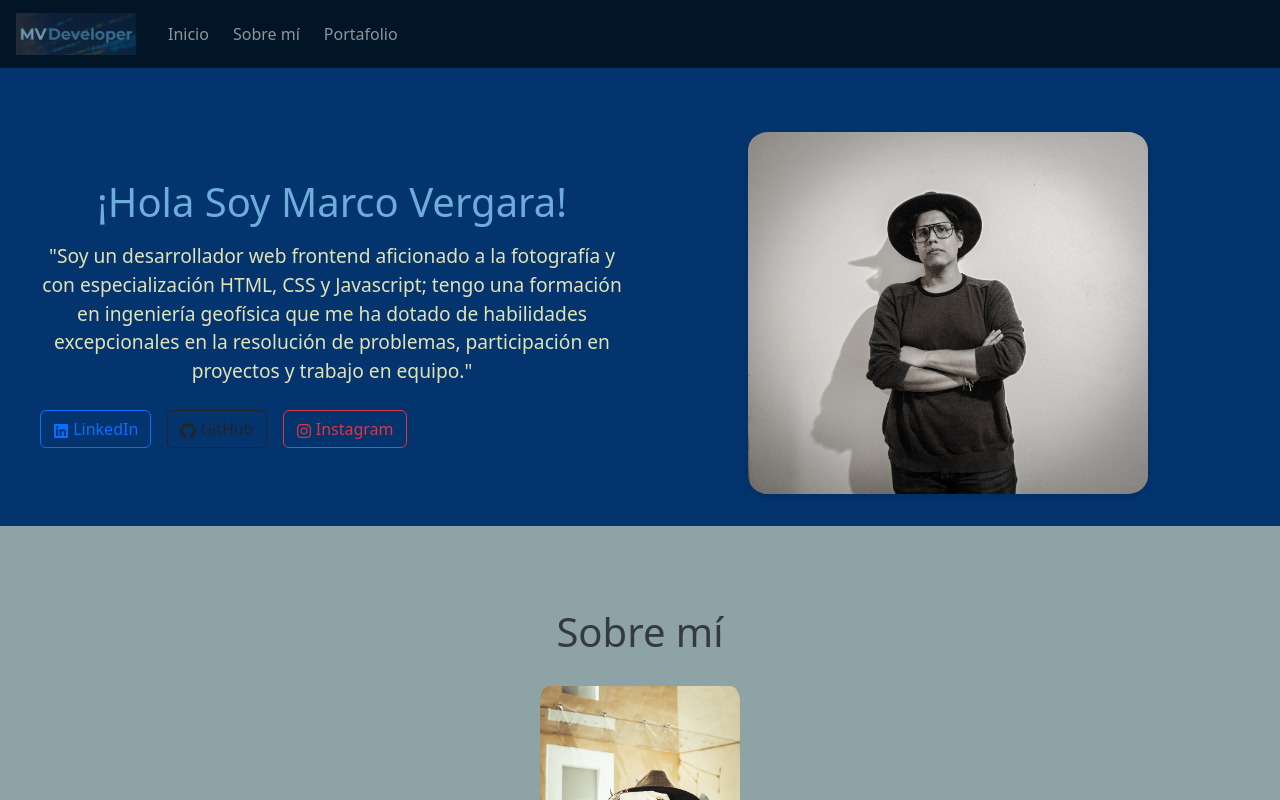
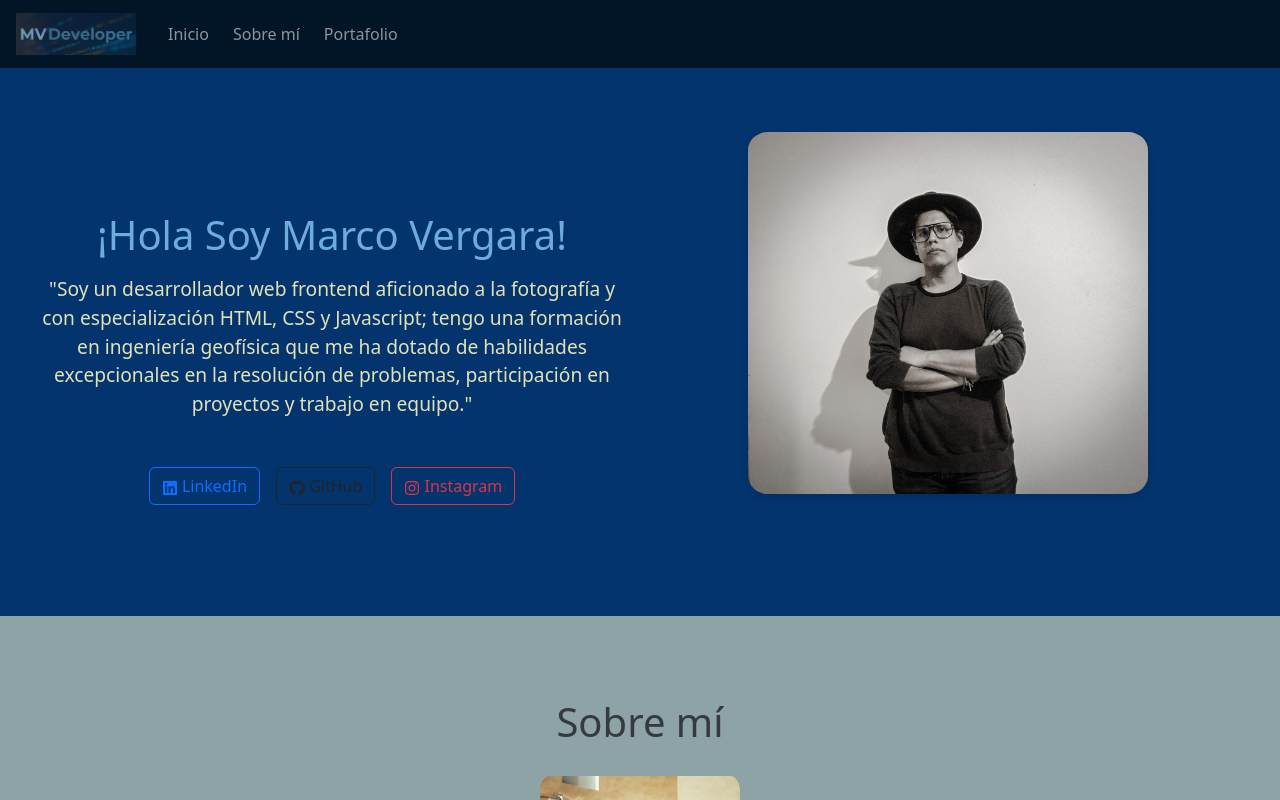
Before and after one commit to MarcoArielPrtlnV/portafolio-web-react, a React (Vite) app: page / in a window 1280 px wide. Shown: the top 800 px of the page. Built offline with nearby package versions, Linux system fonts and the light colour scheme; no server answers.

Commit message:
Modificaciones a los componentes app, about, portfolio y presentation

```diff
--- a/src/components/About.jsx
+++ b/src/components/About.jsx
@@ -14,7 +14,7 @@ const About = () => {
             id="about"
             initial={{ opacity: 0, x: -100 }}
             whileInView={{ opacity: 1, x: 0 }}
-            transition={{ duration: 2 }}>
+            transition={{ duration: 1 }}>
 
 
 
--- a/src/components/Portfolio.jsx
+++ b/src/components/Portfolio.jsx
@@ -30,7 +30,7 @@ const Portfolio = () => {
             id="portfolio"
             initial={{ opacity: 0, x: -100 }}
             whileInView={{ opacity: 1, x: 0 }}
-            transition={{ duration: 2 }}>
+            transition={{ duration: 1 }}>
 
             <h2 style={{marginTop: '50px', marginBottom: '30px'}}>Portafolio</h2>
             <Row className="justify-content-center">
--- a/src/components/Presentation.jsx
+++ b/src/components/Presentation.jsx
@@ -13,7 +13,7 @@ const Presentation = () => {
             id="home"
             initial={{ opacity: 0, x: -100 }}
             whileInView={{ opacity: 1, x: 0 }}
-            transition={{ duration: 2 }} >
+            transition={{ duration: 1 }} >
 
             <div className="presentation-content" style={{marginTop: '100px'}}>
                 <div className="text-content">
--- a/src/css/Presentation.css
+++ b/src/css/Presentation.css
@@ -27,19 +27,21 @@
 
   .text-content p {
     font-size: 1.2rem;
-    margin-bottom: 1.5rem;
+    margin-bottom: 3rem;
     color: #E2E2B6;
 }
 
 .button-group {
     display: flex;
     gap: 1rem;
+    justify-content: center;
 }
 
   .image-content {
     flex: 1;
     display: flex;
     justify-content: center;
+    margin-bottom: 90px;
 }
 
   .presentation-photo {
```
